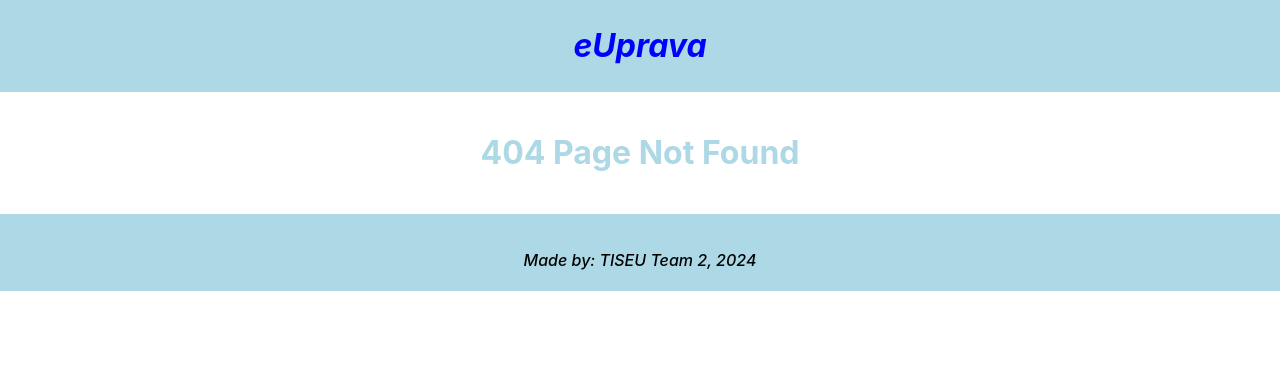
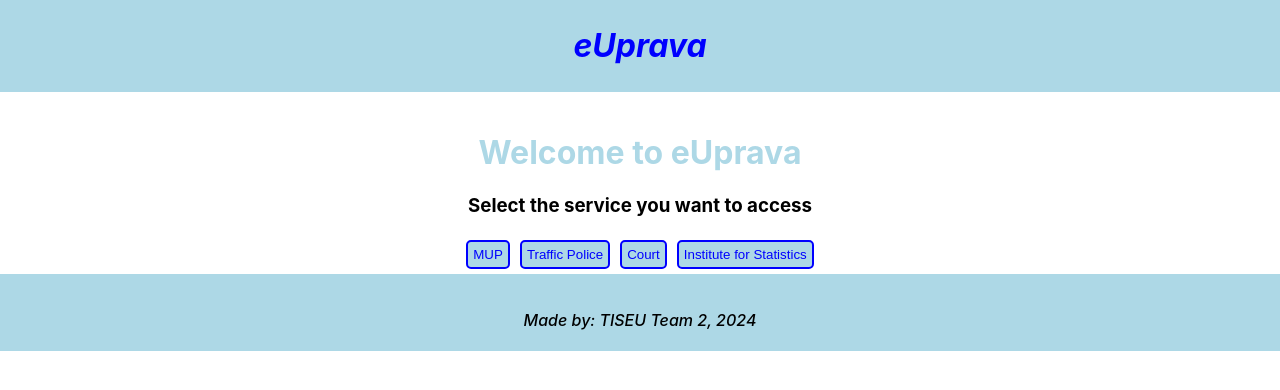
Before and after one commit to ND-SR7/eUprava, a React (Create React App) app in the folder Client/: page /home in a window 1280 px wide. Before the commit this address had no page. Shown: the top 390 px of the page. Built offline with nearby package versions, Linux system fonts and the light colour scheme.

Commit message:
Added home page, fixes
- Added home page for selecting backend systems
- Added routes to Registration and Home pages
- Fixed toaster messages not showing

```diff
--- a/Client/src/App.tsx
+++ b/Client/src/App.tsx
@@ -5,7 +5,9 @@ import Footer from './components/Shared/Footer/Footer';
 import Header from './components/Shared/Header/Header';
 import NoPage from './pages/NoPage';
 import LoginPage from './pages/LoginPage';
-// import RegisterPage from './pages/RegisterPage';
+import RegisterPage from './pages/RegisterPage';
+import { Toaster } from 'react-hot-toast';
+import HomePage from './pages/HomePage';
 
 function App() {
   return (
@@ -14,9 +16,11 @@ function App() {
         <BrowserRouter>
           <Header />
           <br />
+          <Toaster position="top-right" />
           <Routes>
             <Route index element={<LoginPage />} />
-            {/* <Route path="/register" element={<RegisterPage />} /> */}
+            <Route path="/register" element={<RegisterPage />} />
+            <Route path="/home" element={<HomePage />} />
             <Route path="*" element={<NoPage />} />
           </Routes>
           <br />
--- a/Client/src/models/User/Credentials.tsx
+++ b/Client/src/models/User/Credentials.tsx
@@ -1,6 +1,6 @@
 type Credentials = {
-    email: string;
-    password: string;
-}
+  email: string;
+  password: string;
+};
 
 export default Credentials;
--- a/Client/src/models/User/UserToken.tsx
+++ b/Client/src/models/User/UserToken.tsx
@@ -1,5 +1,5 @@
 type UserToken = {
-    token: string;
-}
+  token: string;
+};
 
 export default UserToken;
--- /dev/null
+++ b/Client/src/pages/HomePage.tsx
@@ -0,0 +1,40 @@
+import { useNavigate } from "react-router-dom";
+import Button from "../components/Shared/Button/Button";
+import HeadingStyled from "../components/Shared/Heading/Heading.styled";
+
+const HomePage = () => {
+  const navigate = useNavigate();
+
+  return (
+    <>
+      <HeadingStyled>Welcome to eUprava</HeadingStyled>
+      <h3>Select the service you want to access</h3>
+      <Button
+        key="navMUP"
+        id="navMUP"
+        label="MUP"
+        buttonType="button"
+        onClick={() => navigate("/home/mup")} />
+      <Button
+        key="navPolice"
+        id="navPolice"
+        label="Traffic Police"
+        buttonType="button"
+        onClick={() => navigate("/home/police")} />
+      <Button
+        key="navCourt"
+        id="navCourt"
+        label="Court"
+        buttonType="button"
+        onClick={() => navigate("/home/court")} />
+      <Button
+        key="navStatistics"
+        id="navStatistics"
+        label="Institute for Statistics"
+        buttonType="button"
+        onClick={() => navigate("/home/statistics")} />
+    </>
+  );
+};
+
+export default HomePage;
--- a/Client/src/pages/LoginPage.tsx
+++ b/Client/src/pages/LoginPage.tsx
@@ -20,7 +20,7 @@ const LoginPage = () => {
     }).then((userToken: UserToken) => {
       localStorage.setItem("token", userToken.token);
       toast.success("Successfully logged in");
-      navigate("/todo");
+      navigate("/home");
     }).catch(() => {
       toast.error("Failed to log in.\nCheck credentials or activate your account");
     });
@@ -30,7 +30,7 @@ const LoginPage = () => {
     <>
       <Form formFields={formFields} heading="Login" onSubmit={loginUser} />
       <br />
-      <Button key="btnRegister" id="btnRegister" label="Don't have an account? Click here to register" buttonType="button" onClick={() => console.log("ToDo")} />
+      <Button key="btnRegister" id="btnRegister" label="Don't have an account? Click here to register" buttonType="button" onClick={() => navigate("/register")} />
       <br />
       <Button key="btnRecovery" id="btnRecovery" label="Forgot your password? Click here to recover it" buttonType="button" onClick={() => console.log("ToDo")} />
     </>
```
